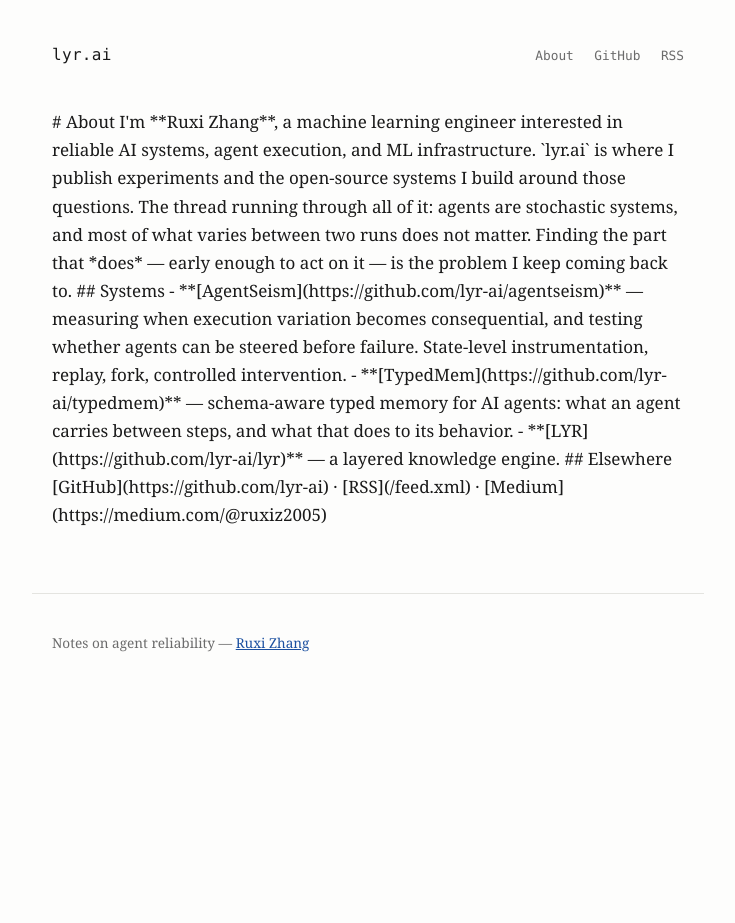
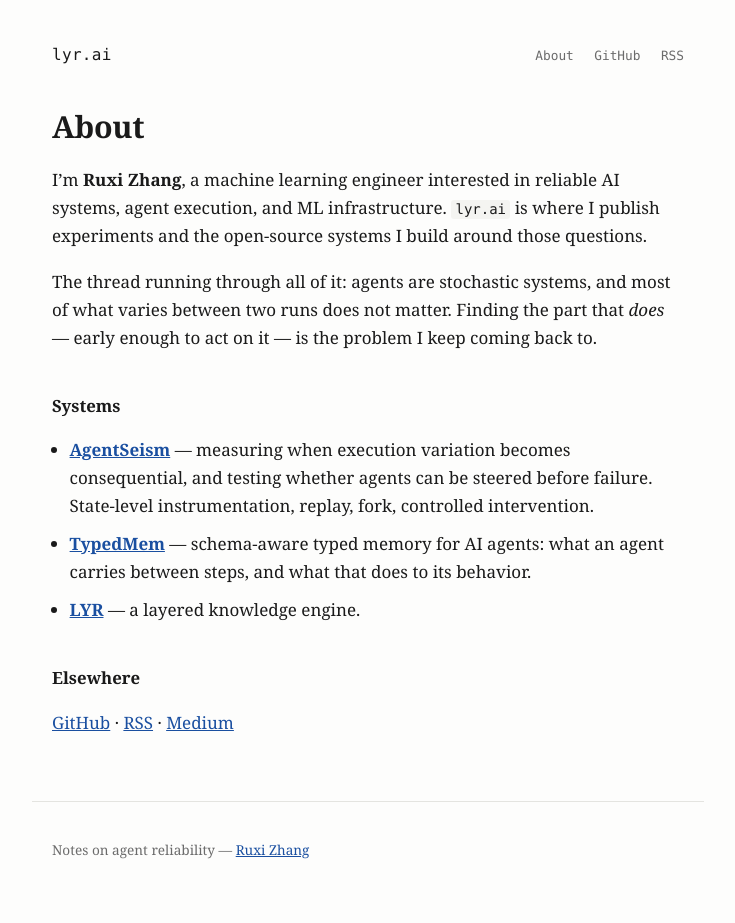
Before and after one commit to lyr-ai/lyr-ai.github.io, a Jekyll site: the page built from about.md, in a window 1280 px wide. Shown: the whole page, without its empty margins (272-1007 px from the left). Built offline with Jekyll 4.4.1, drawn with Linux system fonts in a browser that asks for light colours; before the commit the page ends 900 px from its top, so only the background shows below that.

Commit message:
Fix the About page rendering as raw markdown
kramdown does not process markdown inside a block-level HTML element unless
the element says so, and the page's content was wrapped in a <section> for
styling — so the whole page shipped as literal asterisks and link syntax.

```diff
--- a/about.md
+++ b/about.md
@@ -5,7 +5,7 @@
 description: Ruxi Zhang — machine learning engineer working on reliable AI systems, agent execution, and ML infrastructure.
 ---
 
-<section class="about">
+<section class="about" markdown="1">
 
 # About
 
```
